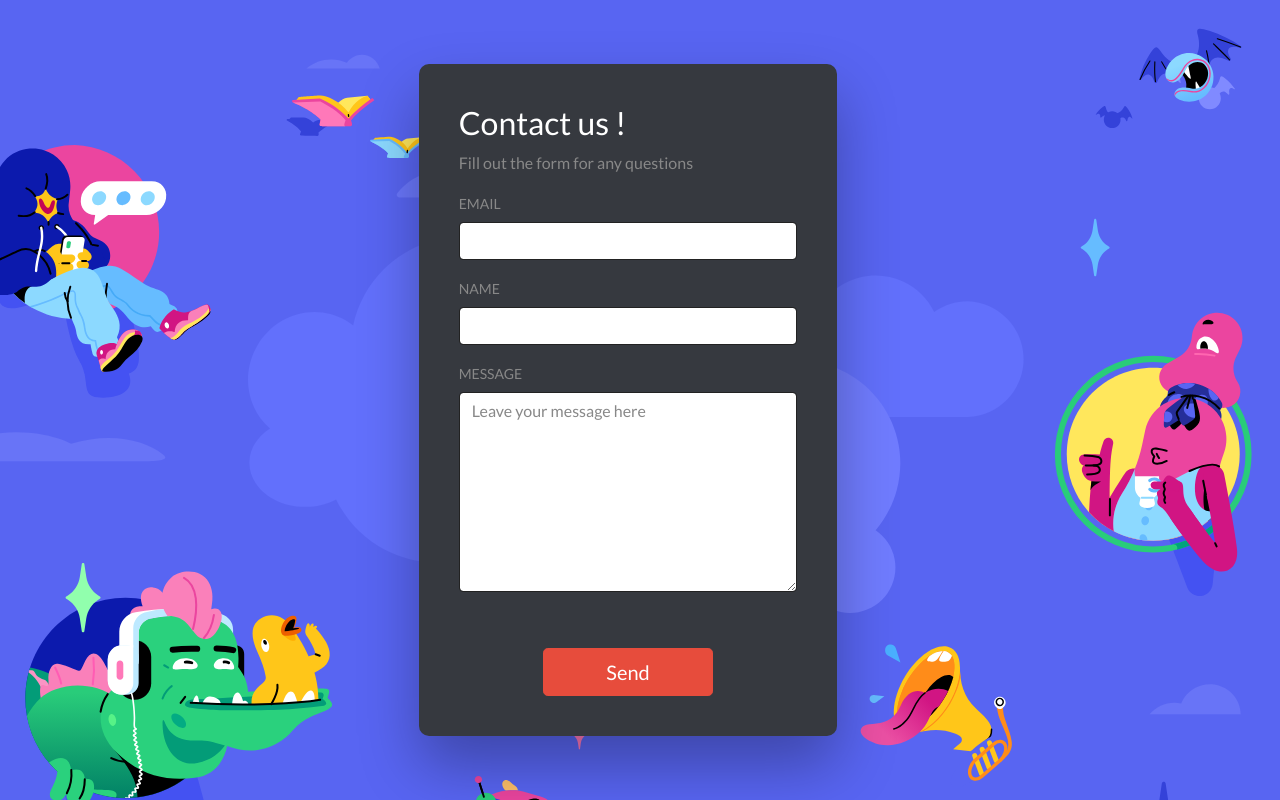
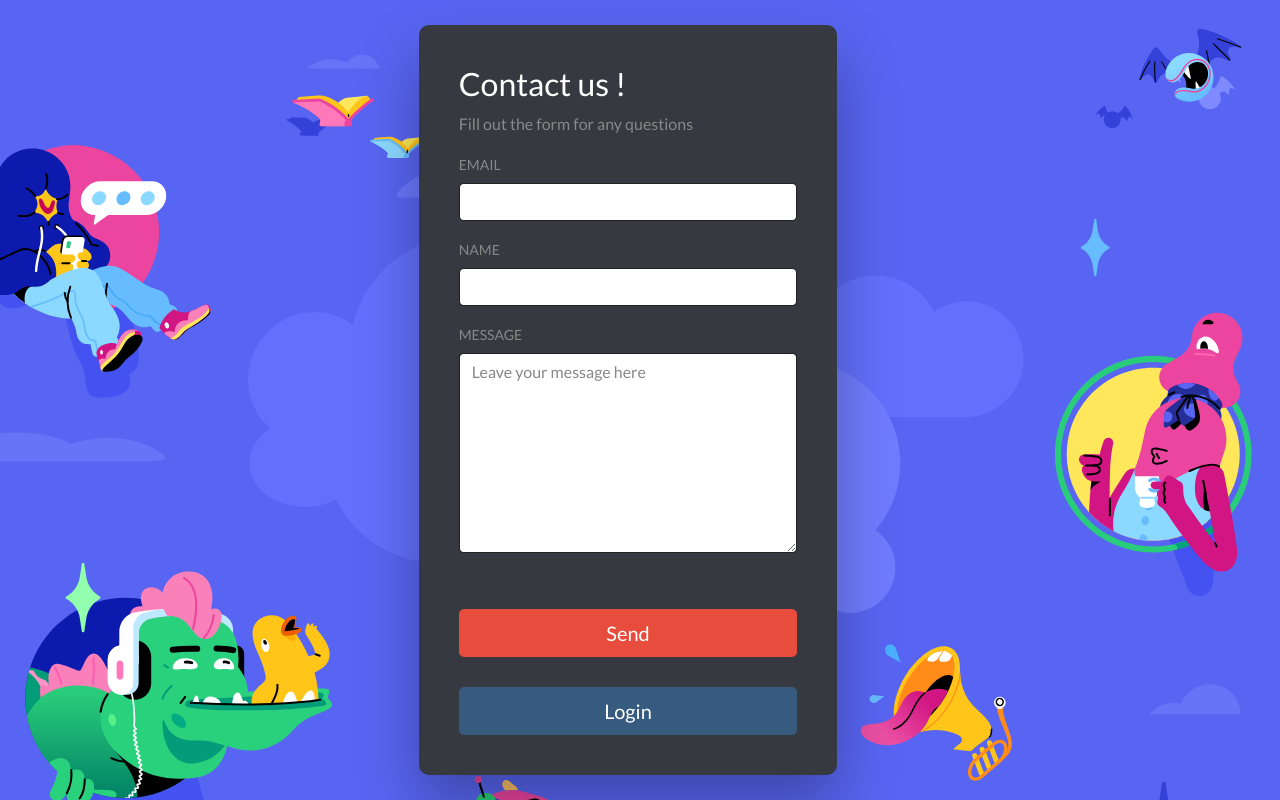
Before and after one commit to Stratfab/ec-code-2021-discoding-php-Stratfab, a PHP site: page /view/contactView.php in a window 1280 px wide. Run offline with PHP 8.4, Linux system fonts and the light colour scheme.

Commit message:
redirection login in contactPage

```diff
--- a/src/controller/contactController.php
+++ b/src/controller/contactController.php
@@ -28,6 +28,7 @@ function contact(){
         $success_msg = "The email has been sent";
         $_POST['success_msg'] = $success_msg;
 
+
     }
 
 
@@ -44,6 +45,6 @@ function contact(){
 
     $_POST['error_msg'] = $error_msg;}
     require('view/contactView.php');
+
 }
-
 ?>
--- a/src/view/contactView.php
+++ b/src/view/contactView.php
@@ -29,7 +29,10 @@
             </span>
 
                 <div class="d-flex justify-content-center">
-                    <button type="submit" class="btn btn-danger btn-lg btn-block w-50 sendButton">Send</button>
+                    <button  type="submit" class="btn btn-danger btn-lg btn-block w-100 sendButton">Send</button>
+                </div>
+                <div class="d-flex justify-content-center">
+                <a href="index.php?action=login" type="submit"  class="btn btn-primary btn-lg btn-block w-100 loginButton" >Login</a>
                 </div>
 
             </form>
--- a/src/view/loginView.php
+++ b/src/view/loginView.php
@@ -18,7 +18,8 @@
                 </div>
 
                 <div class="mb-3">
-                <button type="submit" class="btn btn-primary btn-lg btn-block w-100 loginButton" >Login</button>
+
+                <button type="submit"  class="btn btn-primary btn-lg btn-block w-100 loginButton" >Login</button>
                     <a href="index.php?action=signup" type="submit" class=" btn btn-secondary btn-lg btn-block w-100 signupButton">Create an account</a>
 
                 </div>
```
Also changed, not shown: src/index.php (line endings or trailing spaces).
